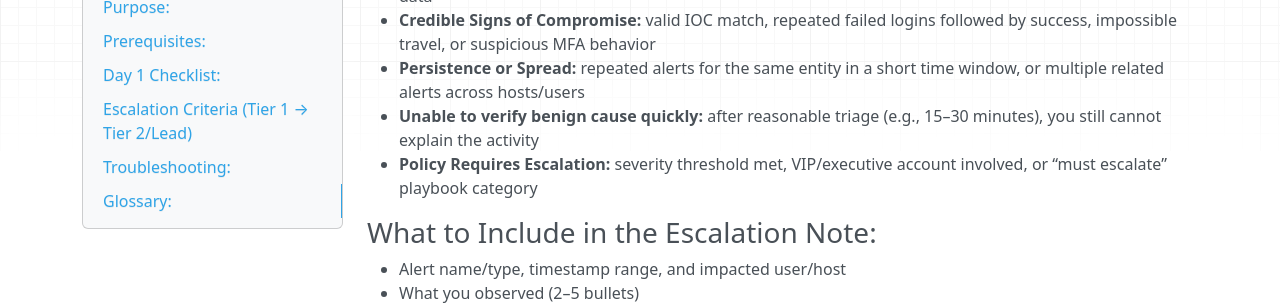
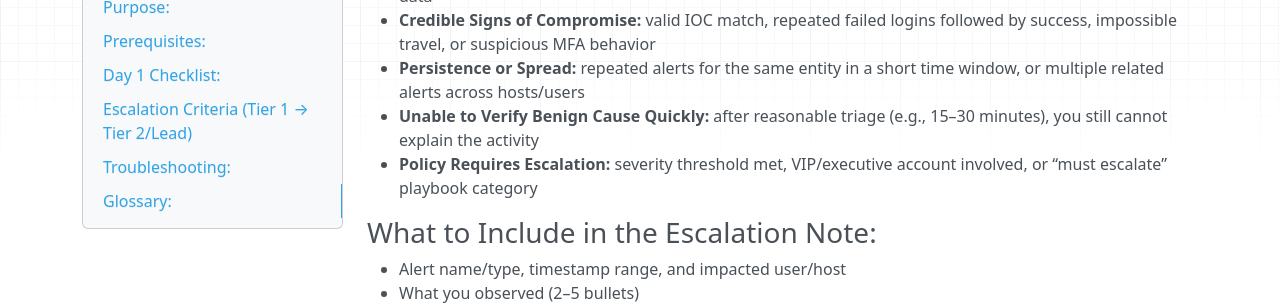
Before and after one commit to JF2622/john-ferri-docs, an MkDocs documentation site: the page built from docs/sop-tier1-soc-onboarding.md, in a window 1280 px wide and 900 px high, scrolled down 1539 px. Shown: the part 155-460 px from the top of the window. Built offline with MkDocs 1.6.1, drawn with Linux system fonts in a browser that asks for light colours; nearby versions of some CDN libraries.

Commit message:
Fix capitalization in SOP

```diff
--- a/docs/sop-tier1-soc-onboarding.md
+++ b/docs/sop-tier1-soc-onboarding.md
@@ -63,7 +63,7 @@ Escalate when any of the following are true:
 - **High Potential Impact:** privileged accounts, production systems, large user populations, or regulated data
 - **Credible Signs of Compromise:** valid IOC match, repeated failed logins followed by success, impossible travel, or suspicious MFA behavior
 - **Persistence or Spread:** repeated alerts for the same entity in a short time window, or multiple related alerts across hosts/users
-- **Unable to verify benign cause quickly:** after reasonable triage (e.g., 15–30 minutes), you still cannot explain the activity
+- **Unable to Verify Benign Cause Quickly:** after reasonable triage (e.g., 15–30 minutes), you still cannot explain the activity
 - **Policy Requires Escalation:** severity threshold met, VIP/executive account involved, or “must escalate” playbook category
 
 
```
